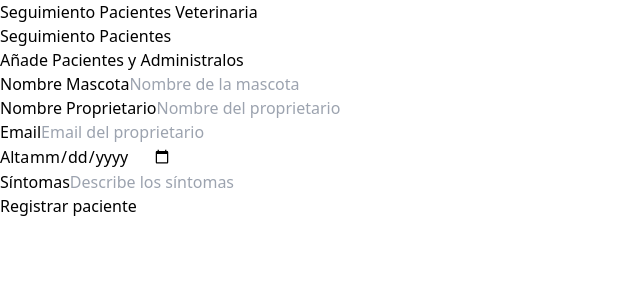
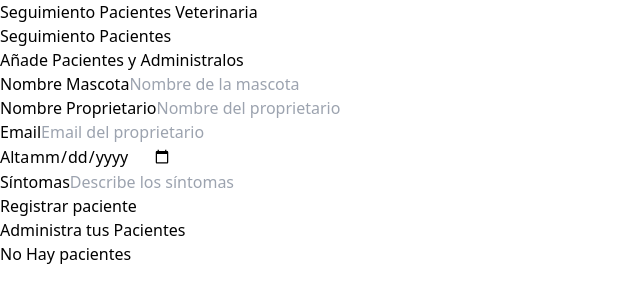
Before and after one commit to marshalmori/admin-pacientes-vue, a Vue app: page / in a window 1280 px wide. Shown: the top 302 px of the page, without its empty margins (0-640 px from the left). Built offline with nearby package versions, Linux system fonts and the light colour scheme.

Commit message:
Inicio da lista de pacientes

```diff
--- a/src/App.vue
+++ b/src/App.vue
@@ -1,14 +1,26 @@
 <script setup>
+import { ref } from "vue";
+
 import Header from "./components/Header.vue";
 import Formulario from "./components/Formulario.vue";
+
+const pacientes = ref([]);
 </script>
 
 <template>
   <div class="container mx-auto mt-20">
     <Header />
 
-    <div class="'mt-12 md:flex'">
+    <div class="'mt-12 md:flex md:flex-row">
       <Formulario />
+
+      <div class="md:w-1/2 md:h-screen overflow-y-scroll mt-10">
+        <h3 class="font-black text-3xl text-center">
+          Administra tus Pacientes
+        </h3>
+        <div v-if="pacientes.length > 0"></div>
+        <p v-else class="text-lg mt-5 text-center mb-10">No Hay pacientes</p>
+      </div>
     </div>
   </div>
 </template>
```
